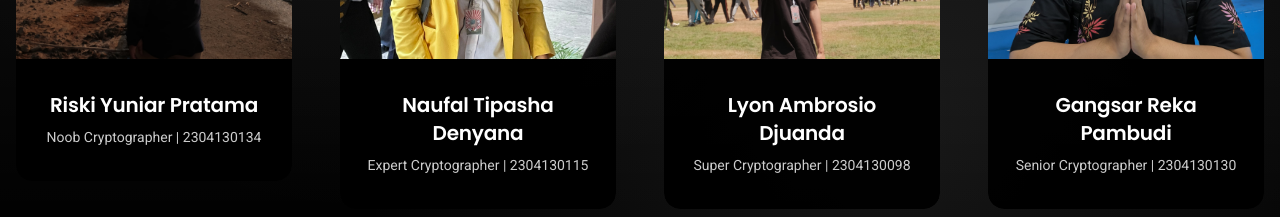
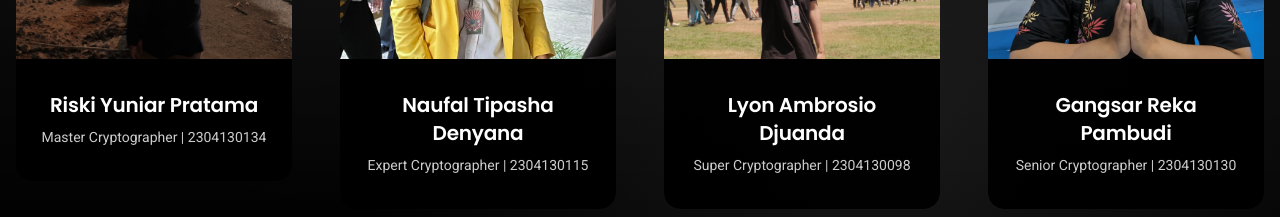
Before and after one commit to lyonad/S-box-Research-Analyzer, a React (Vite) app in the folder frontend/: page / in a window 1280 px wide. Shown: the part 1060-1277 px from the top of the page. Built offline with nearby package versions, Linux system fonts and the light colour scheme; no server answers.

Commit message:
Minor change

```diff
--- a/frontend/src/components/TeamSection.tsx
+++ b/frontend/src/components/TeamSection.tsx
@@ -14,7 +14,7 @@ interface TeamMember {
 const teamMembers: TeamMember[] = [
   {
     name: 'Riski Yuniar Pratama',
-    role: 'Noob Cryptographer | 2304130134',
+    role: 'Master Cryptographer | 2304130134',
     image: '/images/Person 1.jpg',
   },
   {
```
